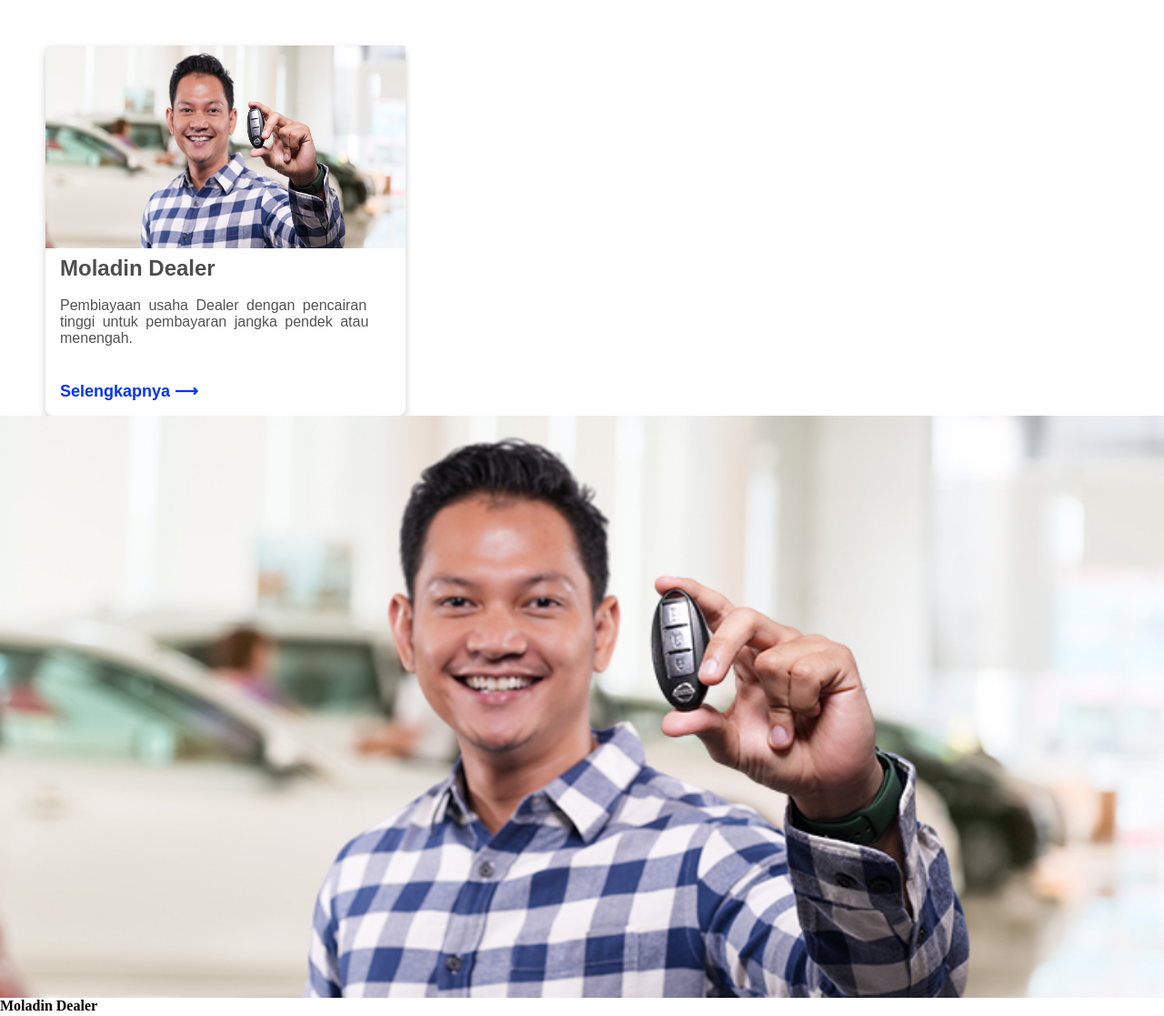
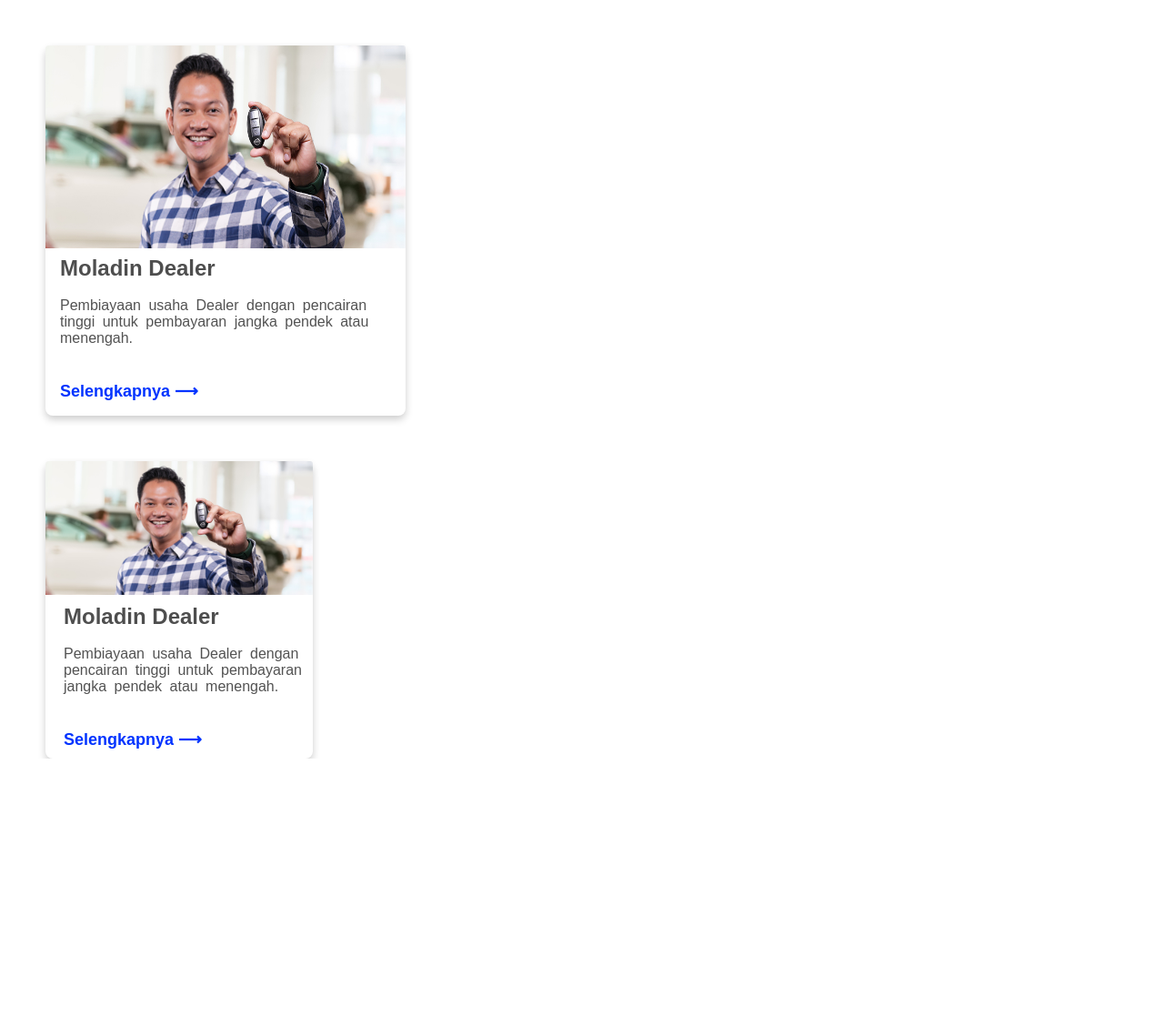
Before and after one commit to ainunmulyana3748/meeting-4, a plain HTML site: page index.html in a window 1280 px wide. Shown: the top 1117 px of the page at 91% size. After the commit the page ends 834 px from the top, so only its background shows below. Drawn offline with Linux system fonts and the light colour scheme.

Commit message:
Update style.css

```diff
--- a/style.css
+++ b/style.css
@@ -51,3 +51,45 @@
 .rafi-container:hover{
   box-shadow: 0 8px 16px 0 rgba(0, 0, 0, 0.2);
 }
+
+/* css akbar */
+.akbarcard {
+  box-shadow: 0 4px 8px 0 rgba(0, 0, 0, 0.2);
+  width: 23%;
+  border-radius: 8px;
+  margin-left: 50px;
+  margin-top: 50px;
+}
+
+.akbarcard:hover {
+  box-shadow: 0 8px 16px 0 rgba(0, 0, 0, 0.2);
+}
+
+.akbarcard img {
+  border-top-right-radius: 3px;
+  border-top-left-radius: 4px;
+}
+
+.akbarcontainer {
+  font-family: sans-serif;
+  padding: 10px 10px 10px 20px;
+}
+
+.akbarcontainer a {
+  text-decoration: none;
+  color: #0033ff;
+  font-weight: bold;
+  font-size: large;
+}
+
+.akbarcontainer p {
+  font-size: medium;
+  word-spacing: 4px;
+  padding-bottom: 20px;
+  color: rgba(66, 66, 66, 0.913);
+}
+
+.akbarcontainer h4 {
+  font-size: x-large;
+  color: rgba(58, 58, 58, 0.898);
+}
```
